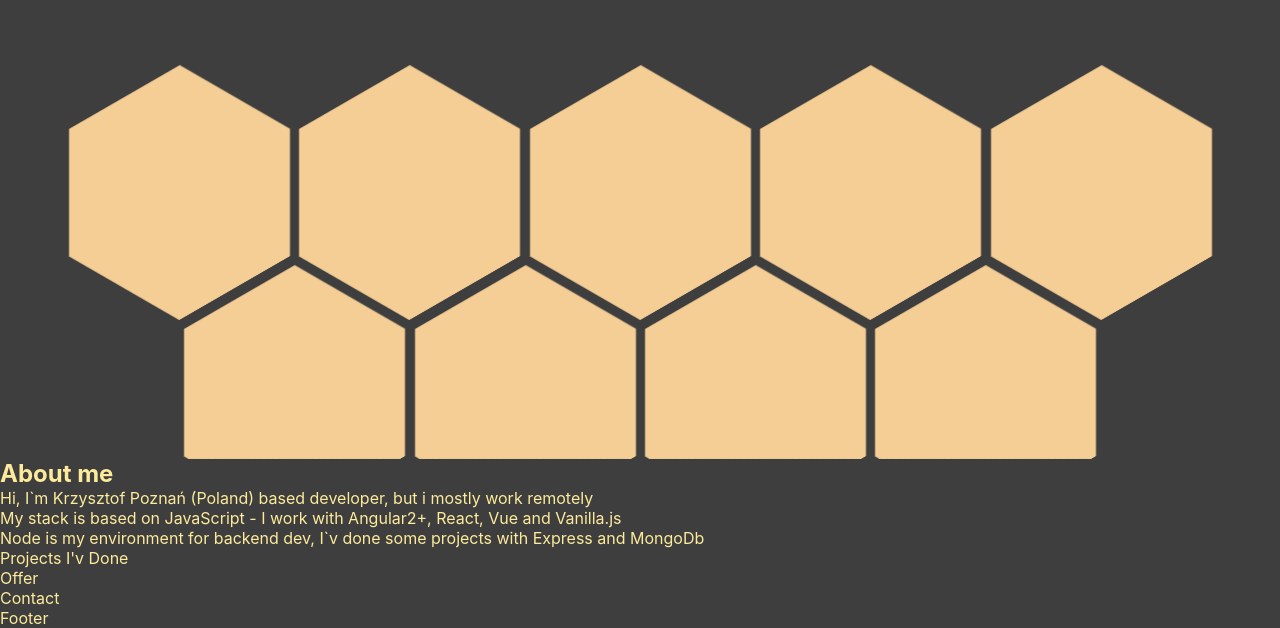
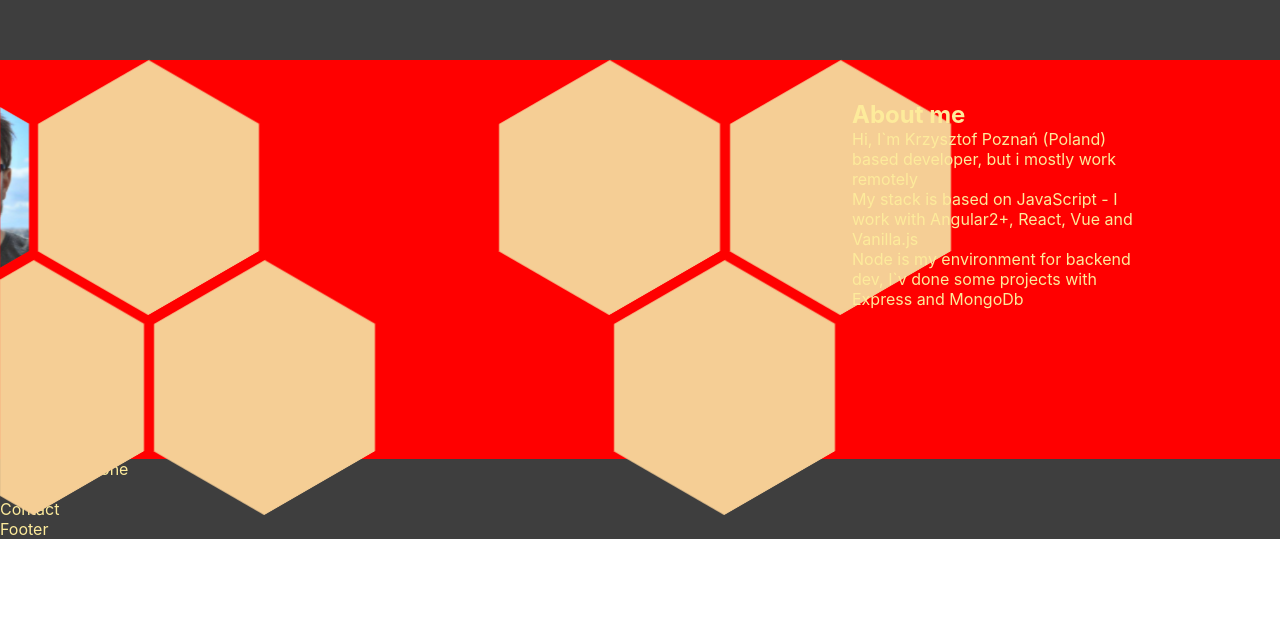
Before and after one commit to krzysztofbogusz91/krzysztof_web, a React (Create React App) app: page / in a window 1280 px wide. Shown: the part 740-1368 px from the top of the page. After the commit the page ends 1279 px from the top, so only its background shows below. Built offline with nearby package versions, Linux system fonts and the light colour scheme.

Commit message:
working on hex

```diff
--- a/src/components/about/About.scss
+++ b/src/components/about/About.scss
@@ -1,29 +1,63 @@
 @import 'assets/styles/colors';
 
+// #about{
+//   position: relative;
 
-.section {
-    position: relative;
-    z-index: 8;
+// }
+.parentSection{
+  // height: 800px;
+  background-color: red;
+  position: relative;
+  z-index: 1;
 }
+.about > .section {
+    position: absolute;
+    z-index: 18;
+    top: 10%;
+    right: 10%;
+    // width: 100%;
+}
+h2{
+  display: block;
+  width: 300px;
+}
+article{
+  display: block;
+  width: 300px;
 
+}
 
 .grid{
     position: relative;
     top: 0;
-    right: 0;
     z-index: 8;
 }
 
-.img{
+.img {
     background-color: #F5CE95;
-    // background-image: url('../../assets/images/krzysztof.jpg')
+    background-image: none;
 }
+.hex:first-child >.hexIn > .hexLink > .img {
+    background-color: #F5CE95;
+    background-image: url('../../assets/images/krzysztof.jpg')
+}
+.hex:nth-of-type(3) {
+    opacity: 0;
+}
+.hex:nth-of-type(8) {
+    opacity: 0;
+}
+
 .hexGrid {
+  position: relative;
+    right: 15%;
+
     display: flex;
     flex-wrap: wrap;
     width: 90%;
-    margin: 0 auto;
-    overflow: hidden;
+    margin: 0 0;
+    // cuts hex at the bottom
+    // overflow: hidden;
     font-family: sans-serif;
     list-style-type: none;
     z-index: 8;
@@ -40,7 +74,6 @@
     backface-visibility: hidden;
     will-change: transform;
     transition: all 0.5s;
-    // height: 210px;
 
 }
 
@@ -54,7 +87,7 @@
     z-index: 8;
     width:96%;
     padding-bottom: 110.851%; /* =  width / sin(60) */
-    margin: 2%;
+    // margin: 2%;
     overflow: hidden;
     visibility: hidden;
     outline:1px solid transparent; /* fix for jagged edges in FF on hover transition */
@@ -82,13 +115,13 @@
   }
 
   /*** HEX CONTENT **********************************************************************/
-.hex img {
-    left: -100%;
-    right: -100%;
-    width: auto;
-    height: 100%;
-    margin: 0 auto;
-  }
+// .hex .img {
+//     left: -100%;
+//     right: -100%;
+//     width: auto;
+//     height: 100%;
+//     margin: 0 auto;
+//   }
 
   .hex h1, .hex p {
     width: 100%;
@@ -160,6 +193,7 @@ transition: 0.8s;
 }
 
 /*** HEXAGON SIZING AND EVEN ROW INDENTATION *****************************************************************/
+
 @media (min-width:1201px) { /* <- 5-4  hexagons per row */
     #hexGrid{
       padding-bottom: 4.4%
--- a/src/components/about/About.tsx
+++ b/src/components/about/About.tsx
@@ -4,6 +4,7 @@ export default class About extends Component {
     render() {
         return (
             <div  id="about">
+                <div className="parentSection about">
             <div className="grid">
                 <ul className="hexGrid">
                 <li className="hex">
@@ -113,6 +114,7 @@ export default class About extends Component {
                         <span>Node is my environment for backend dev, I`v done some projects with Express and MongoDb</span>
                     </article>
                 </div>
+                </div>
             </div> )
     }
 }
```
